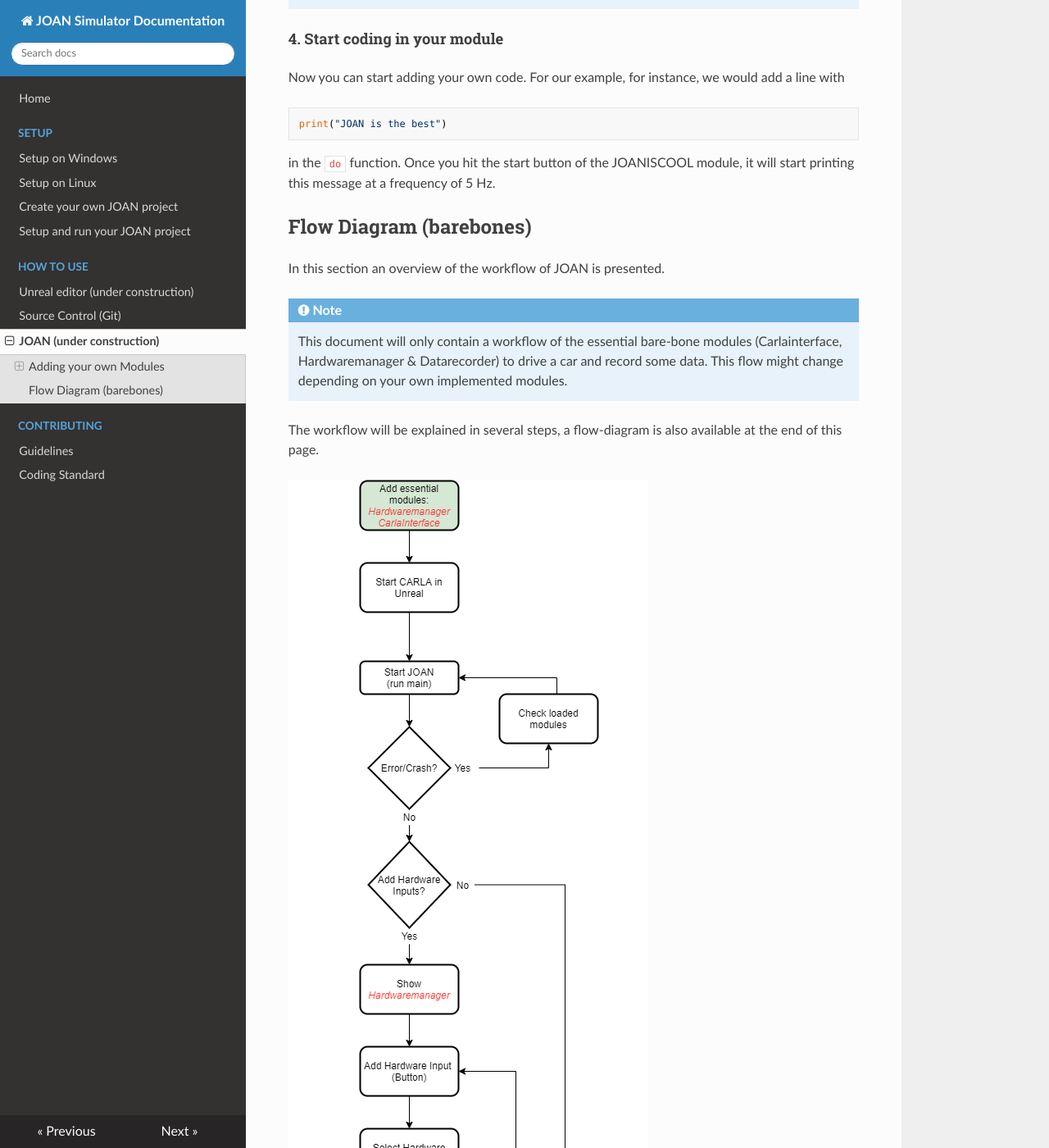
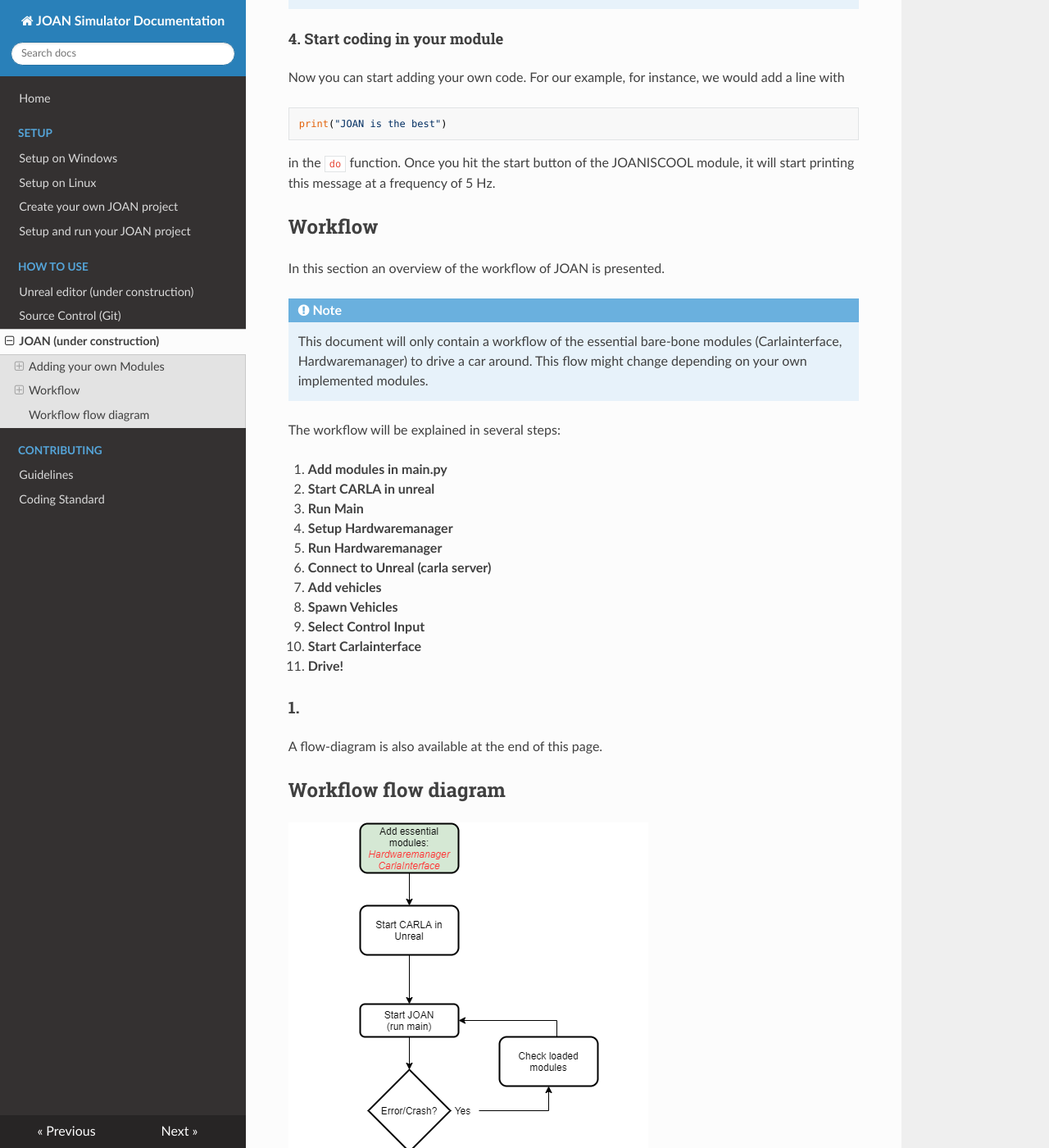
Before and after one commit to tud-hri/joan, an MkDocs documentation site: the page built from docs/how-to-joan.md, in a window 1280 px wide and 1400 px high, scrolled down 3160 px. Shown: the whole window at 82% size. Built offline with MkDocs 1.6.1, drawn with Linux system fonts in a browser that asks for light colours; nearby versions of some CDN libraries.

Commit message:
structure change

```diff
--- a/docs/how-to-joan.md
+++ b/docs/how-to-joan.md
@@ -98,12 +98,30 @@ print("JOAN is the best")
 in the `do` function. Once you hit the start button of the JOANISCOOL module, it will start printing this message at a frequency of 5 Hz.
 
 
-## Flow Diagram (barebones)
+## Workflow
 In this section an overview of the workflow of JOAN is presented.
 
 !!! Note
-    This document will only contain a workflow of the essential bare-bone modules (Carlainterface, Hardwaremanager & Datarecorder) to drive a car and record some data. This flow might change depending on your own implemented modules.
+    This document will only contain a workflow of the essential bare-bone modules (Carlainterface, Hardwaremanager) to drive a car around. This flow might change depending on your own implemented modules.
 
-The workflow will be explained in several steps, a flow-diagram is also available at the end of this page.
+The workflow will be explained in several steps:
 
+1. __Add modules in main.py__
+2. __Start CARLA in unreal__
+3. __Run Main__
+4. __Setup Hardwaremanager__
+5. __Run Hardwaremanager__
+6. __Connect to Unreal (carla server)__
+7. __Add vehicles__
+8. __Spawn Vehicles__
+9. __Select Control Input__
+10. __Start Carlainterface__
+11. __Drive!__
+
+### 1.
+
+A flow-diagram is also available at the end of this page.
+
+
+## Workflow flow diagram
 ![workflow](imgs/JOAN_Workflow.png)
```
